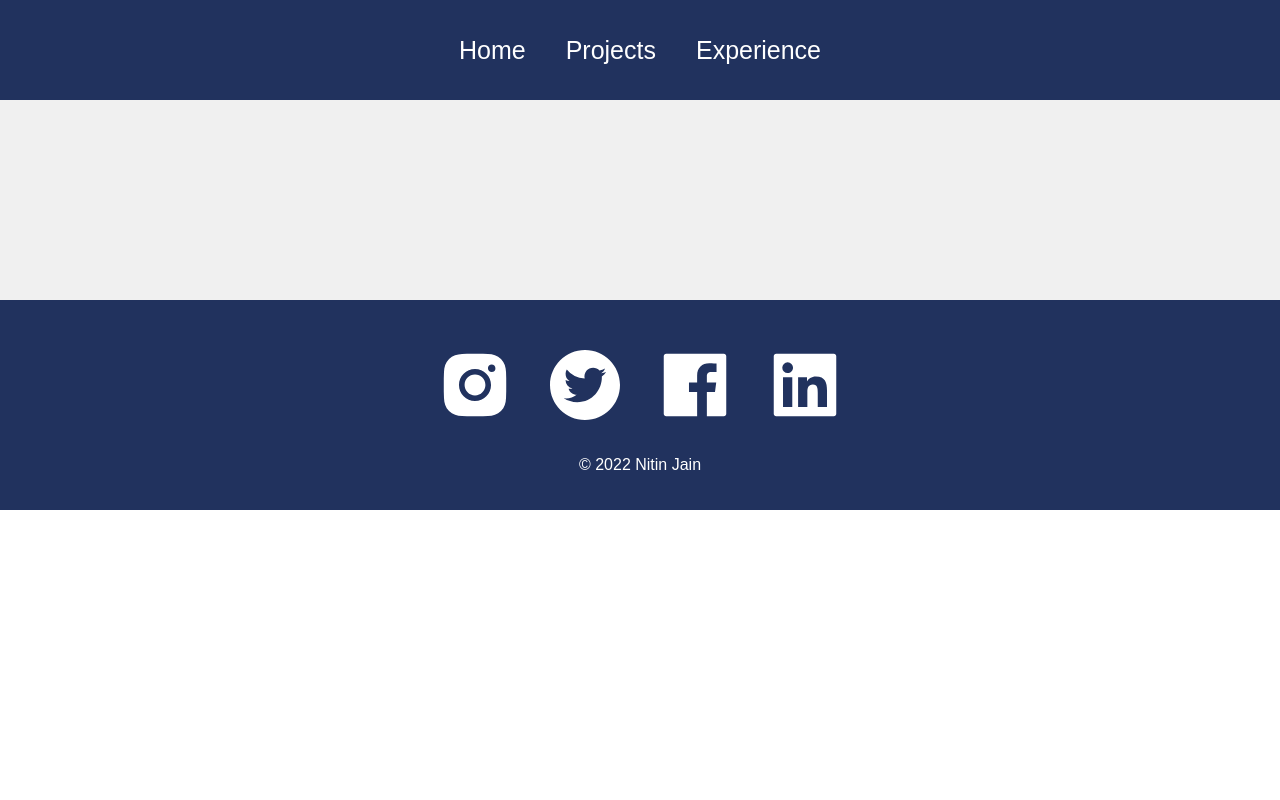
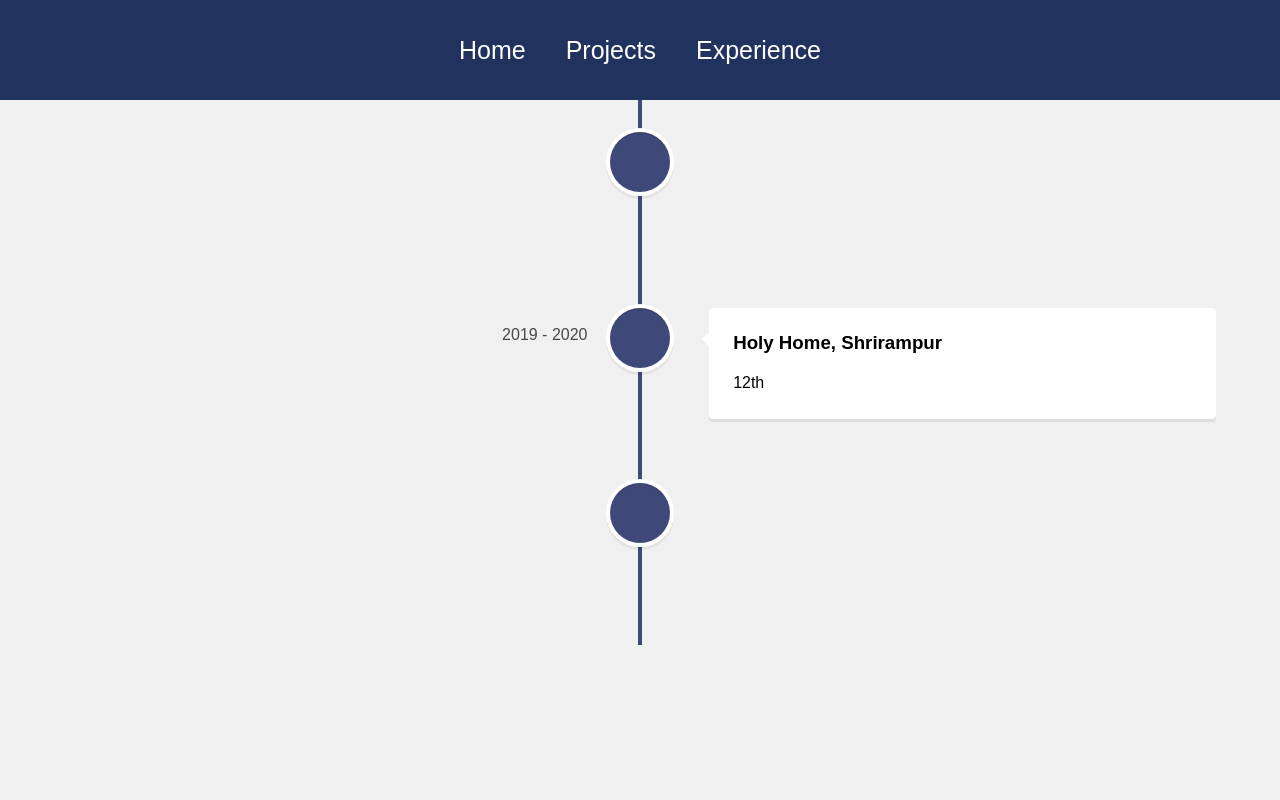
Before and after one commit to Nitin1692/Personal-Portfolio, a React (Create React App) app: page /experience in a window 1280 px wide. Shown: the top 800 px of the page. Built offline with nearby package versions, Linux system fonts and the light colour scheme.

Commit message:
Experience added

```diff
--- a/package.json
+++ b/package.json
@@ -12,6 +12,7 @@
     "react-dom": "^18.2.0",
     "react-router-dom": "^6.5.0",
     "react-scripts": "5.0.1",
+    "react-vertical-timeline-component": "^3.6.0",
     "styled-components": "^5.3.6",
     "web-vitals": "^2.1.4"
   },
--- a/public/index.html
+++ b/public/index.html
@@ -29,6 +29,7 @@
   <body>
     <noscript>You need to enable JavaScript to run this app.</noscript>
     <div id="root"></div>
+    <script src="https://kit.fontawesome.com/4393a238ab.js" crossorigin="anonymous"></script>
     <!--
       This HTML file is a template.
       If you open it directly in the browser, you will see an empty page.
--- a/src/App.js
+++ b/src/App.js
@@ -2,6 +2,7 @@ import './App.css';
 import Footer from './components/footer'
 import Navbar from './components/Navbar'
 import Home from './pages/Home'
+import Experience from './pages/Experience';
 import { BrowserRouter as Router, Routes, Route } from 'react-router-dom';
 
 function App() {
@@ -11,6 +12,7 @@ function App() {
         <Navbar />
         <Routes>
             <Route path='/' element={<Home />} />
+            <Route path="/experience" element={<Experience />} />
         </Routes>
         <Footer />
       </Router>
--- a/src/components/Navbar.js
+++ b/src/components/Navbar.js
@@ -1,6 +1,7 @@
 import React, { useEffect, useState } from "react";
 import { Link, useLocation } from "react-router-dom";
 import '../styles/navbar.css'
+
 
 
 
@@ -21,7 +22,7 @@ function Navbar() {
             setExpandNavbar((prev) => !prev);
           }}
         >
-
+          <i class="fa-sharp fa-solid fa-bars"></i>
         </button>
       </div>
       <div className="links">
--- a/src/pages/Experience.js
+++ b/src/pages/Experience.js
@@ -0,0 +1,57 @@
+import React from 'react'
+import "react-vertical-timeline-component/style.min.css";
+import {
+    VerticalTimeline,
+    VerticalTimelineElement,
+} from "react-vertical-timeline-component";
+
+
+function Experience() {
+  return (
+<div className="experience">
+      <VerticalTimeline lineColor="#3e497a">
+        <VerticalTimelineElement
+          className="vertical-timeline-element--education"
+          date="2017 - 2018"
+          iconStyle={{ background: "#3e497a", color: "#fff" }}
+
+        >
+          <h3 className="vertical-timeline-element-title">
+            Stepping Stone School, Rishra
+          </h3>
+          <p> 10th</p>
+        </VerticalTimelineElement>
+        <VerticalTimelineElement
+          className="vertical-timeline-element--education"
+          date="2019 - 2020"
+          iconStyle={{ background: "#3e497a", color: "#fff" }}
+
+        >
+          <h3 className="vertical-timeline-element-title">
+            Holy Home, Shrirampur
+          </h3>
+          <p> 12th</p>
+        </VerticalTimelineElement>
+        <VerticalTimelineElement
+          className="vertical-timeline-element--education"
+          date="2020 - Present"
+          iconStyle={{ background: "#3e497a", color: "#fff" }}
+
+        >
+          <h3 className="vertical-timeline-element-title">
+            University of Engineering & Management, Kolkata
+          </h3>
+
+          <h4 className="vertical-timeline-element-subtitle">
+            Bachelor's Degree
+          </h4>
+
+          <p> BCA</p>
+        </VerticalTimelineElement>
+
+      </VerticalTimeline>
+    </div>
+  )
+}
+
+export default Experience
```
Also changed, not shown: 1 other file (tests, documents, lock files or other folders).
